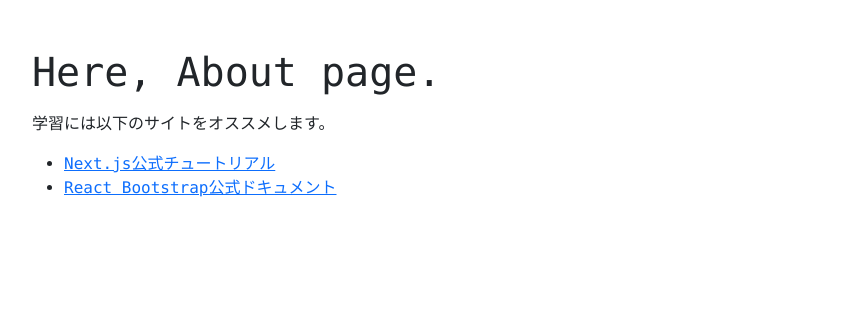
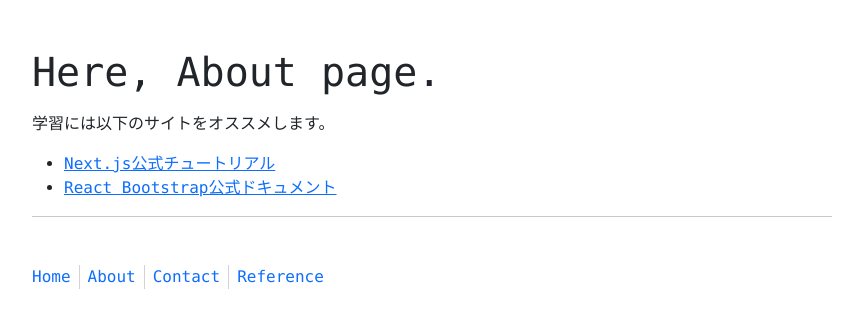
Before and after one commit to osawa-koki/simple-next-study.ssg.js, a Next.js app: page /reference in a window 1280 px wide. Shown: the top 322 px of the page, without its empty margins (208-1071 px from the left). Built offline with nearby package versions, Linux system fonts and the light colour scheme.

Commit message:
小さな修正。

```diff
--- a/pages/reference.jsx
+++ b/pages/reference.jsx
@@ -1,3 +1,4 @@
+import PageBlock from "../components/pages";
 
 export default function HelloWorld() {
   return (
@@ -9,6 +10,8 @@ export default function HelloWorld() {
           <li><a href="https://nextjs.org/learn/basics/create-nextjs-app">Next.js公式チュートリアル</a></li>
           <li><a href="https://react-bootstrap.github.io/">React Bootstrap公式ドキュメント</a></li>
         </ul>
+        <hr />
+        <PageBlock />
       </div>
     </main>
   );
```
